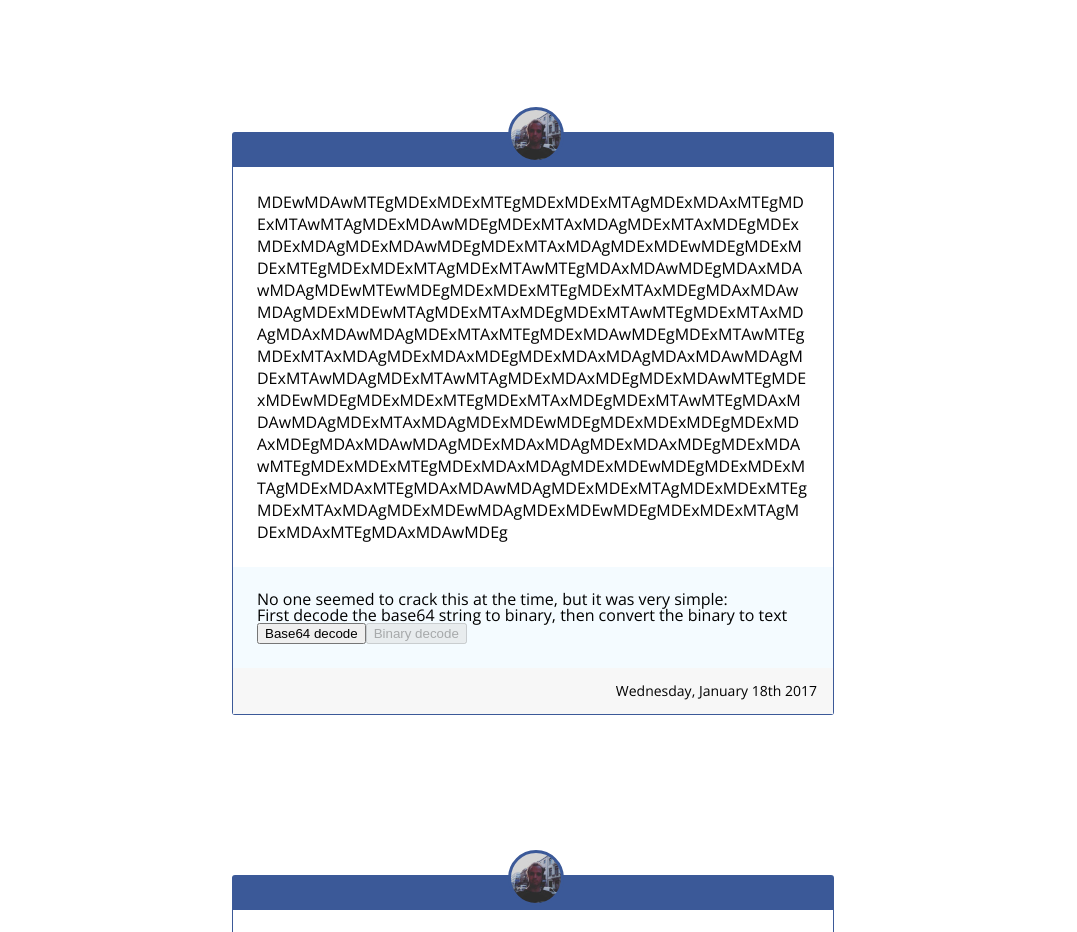
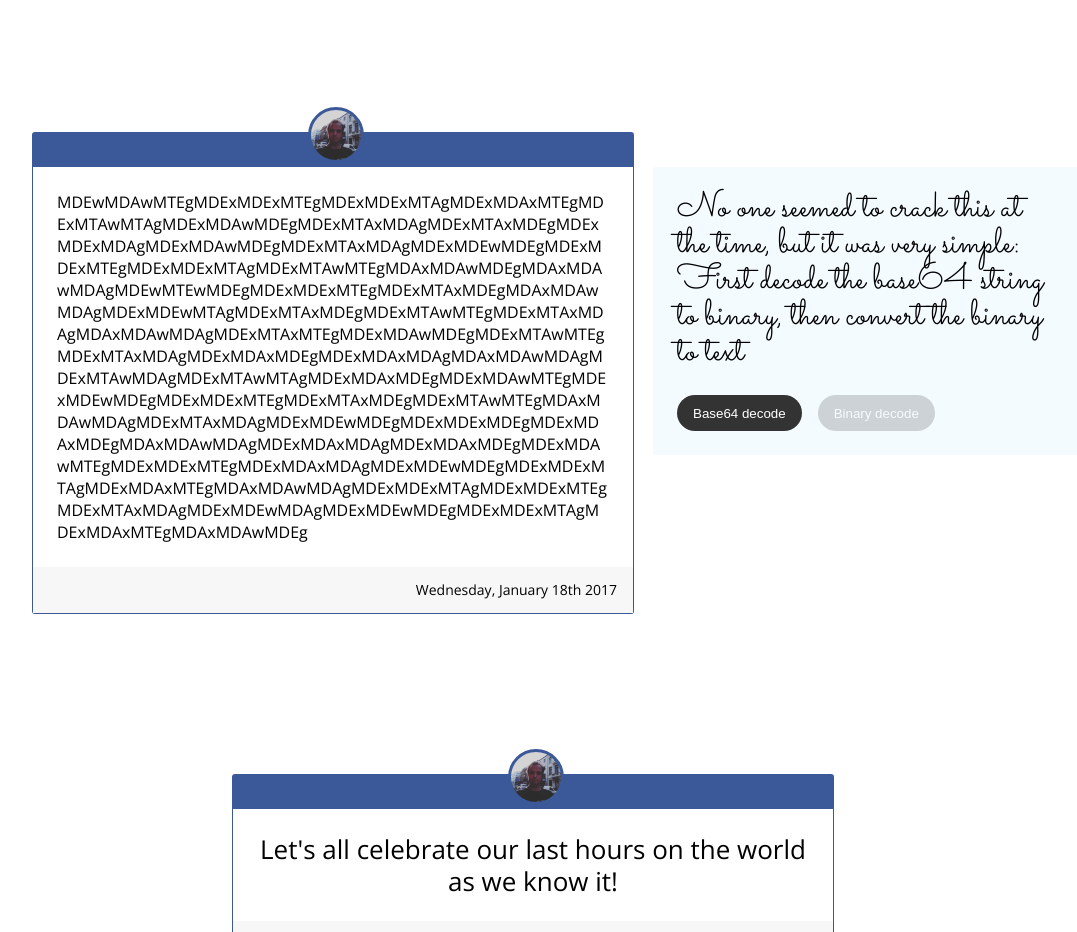
Before and after one commit to dejakob/twenty-seventeen, a React (Create React App) app: page / in a window 1280 px wide. Shown: the part 1880-2812 px from the top of the page, without its empty margins (107-1184 px from the left). Built offline with nearby package versions, Linux system fonts and the light colour scheme.

Commit message:
Desktop view for explanation

```diff
--- /dev/null
+++ b/src/components/Button.js
@@ -0,0 +1,26 @@
+import React from 'react';
+import styled from 'styled-components';
+
+const Button = styled.button`
+    appearance: none;
+    padding: 0 16px;
+    height: 36px;
+    border-radius: 18px;
+    border: none;
+    background-color: #333333;
+    color: #ffffff;
+
+    display: inline-flex;
+    align-items: center;
+
+    cursor: pointer;
+
+    &+button {
+        margin-left: 16px;
+    }
+    &[disabled] {
+        opacity: 0.2;
+    }
+`;
+
+export default Button;
--- a/src/components/Explanation.js
+++ b/src/components/Explanation.js
@@ -2,13 +2,31 @@ import React from 'react';
 import styled from 'styled-components';
 
 const Container = styled.summary`
+    border-radius: 3px;
     background-color: #f4fbff;
     padding: 24px;
+
+    @media (min-width: 1200px) {
+        position: absolute;
+        top: 0;
+        left: 620px;
+        width: 380px;
+
+    }
+`;
+const Description = styled.p`
+    font-family: 'Sacramento', cursive;
+    font-size: 36px;
+    font-weight: 100;
+    margin-bottom: 24px;
 `;
 
 function Explanation(props) {
     return (
         <Container>
+            <Description>
+                {props.description}
+            </Description>
             {props.children}
         </Container>
     );
--- a/src/components/FacebookPost.js
+++ b/src/components/FacebookPost.js
@@ -66,7 +66,9 @@ function FacebookPost(props) {
     }
 
     return (
-        <Container>
+        <Container
+            className={props.className}
+        >
             {item.text.split('\n').map(item => (
                 <Paragraph style={pStyle}>
                     {item}
--- a/src/components/months/January.js
+++ b/src/components/months/January.js
@@ -1,4 +1,6 @@
 import React from 'react';
+import styled from 'styled-components';
+import Button from '../Button';
 import Month from '../Month';
 import Explanation from '../Explanation';
 import FeedItem from '../FeedItem';
@@ -42,6 +44,12 @@ function January(props) {
     );
 }
 
+const FacebookPostWithExplanation = styled(FacebookPost)`
+    @media (min-width: 1200px) {
+        transform: translate(-200px);
+    }
+`;
+
 class Post_1316091521762931 extends React.Component {
     constructor() {
         super();
@@ -79,19 +87,22 @@ class Post_1316091521762931 extends React.Component {
     render() {
         return (
             <FeedItem>
-                <FacebookPost
+                <FacebookPostWithExplanation
                     item={this.props.feed.facebook['dejakob/posts/1316091521762931']}
                 >
-                    <Explanation>
-                        <p>No one seemed to crack this at the time, but it was very simple:</p>
-                        <p>First decode the base64 string to binary, then convert the binary to text</p>
-                        <button onClick={this.decodeBase64} disabled={this.state.isBase64Decoded}>Base64 decode</button>
-                        <button onClick={this.decodeBinary} disabled={!this.state.isBase64Decoded || this.state.isBinaryDecoded}>Binary decode</button>
-                        <pre>
+                    <Explanation
+                        description={`
+                            No one seemed to crack this at the time, but it was very simple:
+                            First decode the base64 string to binary, then convert the binary to text
+                        `}
+                    >
+                        <Button onClick={this.decodeBase64} disabled={this.state.isBase64Decoded}>Base64 decode</Button>
+                        <Button onClick={this.decodeBinary} disabled={!this.state.isBase64Decoded || this.state.isBinaryDecoded}>Binary decode</Button>
+                        <p>
                             {this.state.decodedValue}
-                        </pre>
+                        </p>
                     </Explanation>
-                </FacebookPost>
+                </FacebookPostWithExplanation>
             </FeedItem>
         )
     }
```
